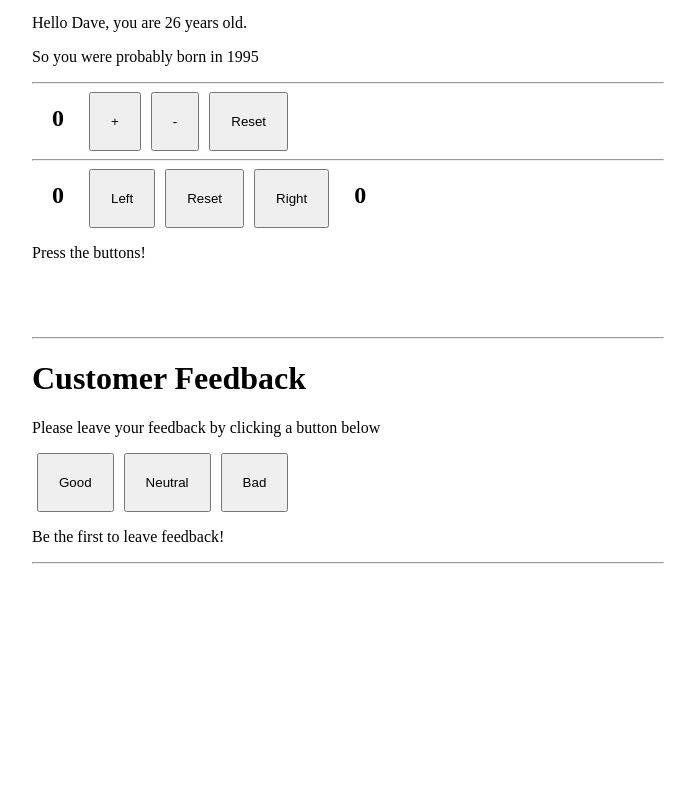
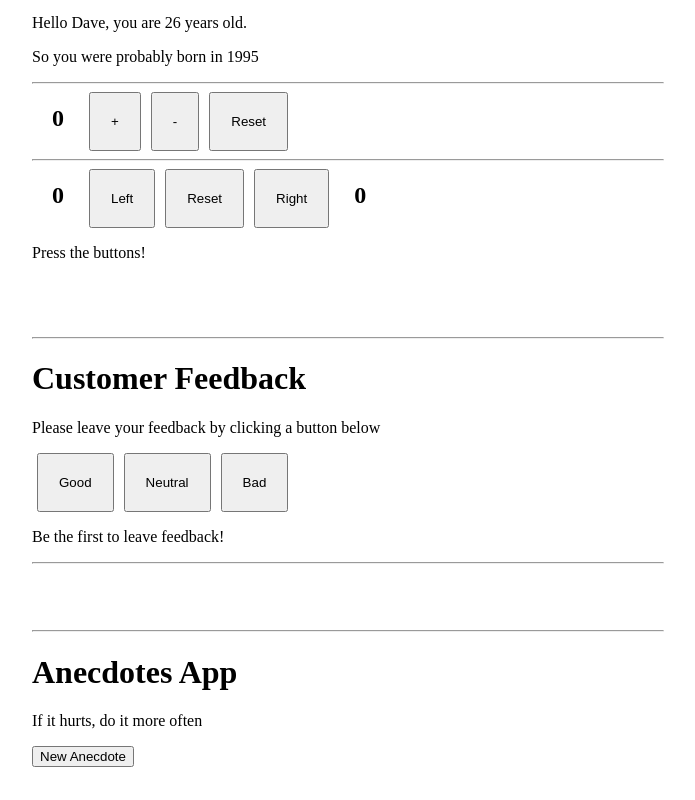
Before and after one commit to MasReed/full-stack-open-2021, a React (Create React App) app in the folder part1/: page / in a window 1280 px wide. Shown: the part 253-1053 px from the top of the page, without its empty margins (292-987 px from the left). Before the commit the page ends 858 px from the top, so only its background shows below. Built offline with nearby package versions, Linux system fonts and the light colour scheme.

Commit message:
Random Anecdote App

```diff
--- /dev/null
+++ b/part1/src/anecdotesApp/App.jsx
@@ -0,0 +1,37 @@
+// A simple web application for randomly displaying software anecdotes.
+import React, { useState } from 'react';
+
+const App = () => {
+
+    const anecdotes = [
+        'If it hurts, do it more often',
+        'Adding manpower to a late software project makes it later!',
+        'The first 90 percent of the code accounts for the first 10 percent of the development time...The remaining 10 percent of the code accounts for the other 90 percent of the development time.',
+        'Any fool can write code that a computer can understand. Good programmers write code that humans can understand.',
+        'Premature optimization is the root of all evil.',
+        'Debugging is twice as hard as writing the code in the first place. Therefore, if you write the code as cleverly as possible, you are, by definition, not smart enough to debug it.'
+    ];
+
+    const [selected, setSelected] = useState(0);
+
+    function getRandomInt(min, max) {
+        min = Math.ceil(min);
+        max = Math.floor(max);
+        return Math.floor(Math.random() * (max - min) + min);
+    }
+
+    const handleClick = () => {
+        setSelected(getRandomInt(0, anecdotes.length));
+    }
+
+    return (
+        <div style={{padding: "2% 25%"}}>
+            <hr />
+            <h1>Anecdotes App</h1>
+            <p>{anecdotes[selected]}</p>
+            <button onClick={handleClick}>New Anecdote</button>
+        </div>
+    );
+}
+
+export default App;
--- a/part1/src/components/History.jsx
+++ b/part1/src/components/History.jsx
@@ -1,8 +1,6 @@
 import React from 'react';
 
 const History = (props) => {
-
-    console.log(props.allClicks);
 
     if (props.allClicks.length === 0) {
         return (
--- a/part1/src/customerFeedback/App.jsx
+++ b/part1/src/customerFeedback/App.jsx
@@ -1,7 +1,7 @@
 // A simple web application for collecting and displaying customer feedback.
 import React, { useState } from 'react';
 import Button from '../components/Buttons.jsx';
-import Statistic from './Statistic.jsx';
+import Statistics from './Statistics.jsx';
 
 
 const App = () => {
@@ -42,7 +42,7 @@ const App = () => {
             <Button handleClick={() => handleClick('neut')} text={'Neutral'}/>
             <Button handleClick={() => handleClick('bad')} text={'Bad'}/>
             {hasFeedback ?
-                <Statistic
+                <Statistics
                     good={goodRating}
                     neut={neutRating}
                     bad={badRating}
--- a/part1/src/customerFeedback/Statistic.jsx
+++ b/part1/src/customerFeedback/Statistics.jsx
@@ -1,6 +1,6 @@
 import React from 'react';
 
-const Statistic = ( {good, neut, bad} ) => {
+const Statistics = ( {good, neut, bad} ) => {
 
     const tot = good + neut + bad;
     let avgScore = null;
@@ -28,4 +28,4 @@ const Statistic = ( {good, neut, bad} ) => {
     );
 }
 
-export default Statistic;
+export default Statistics;
--- a/part1/src/index.js
+++ b/part1/src/index.js
@@ -1,12 +1,14 @@
 import React from 'react';
 import ReactDOM from 'react-dom';
-import App from './components/App';
-import App2 from './customerFeedback/App.jsx'
+import App from './components/App.jsx';
+import App2 from './customerFeedback/App.jsx';
+import App3 from './anecdotesApp/App.jsx';
 
 ReactDOM.render(
     <>
         <App />
         <App2 />
+        <App3 />
     </>,
     document.getElementById('root')
 );
```
